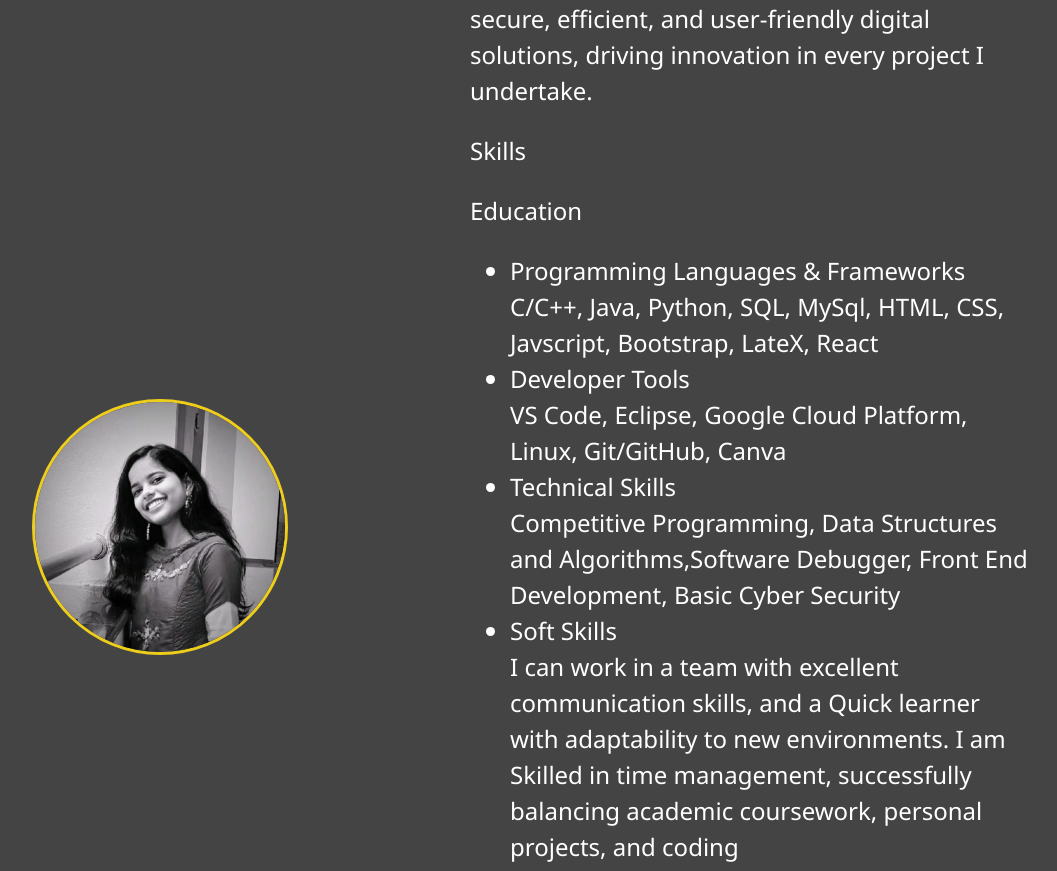
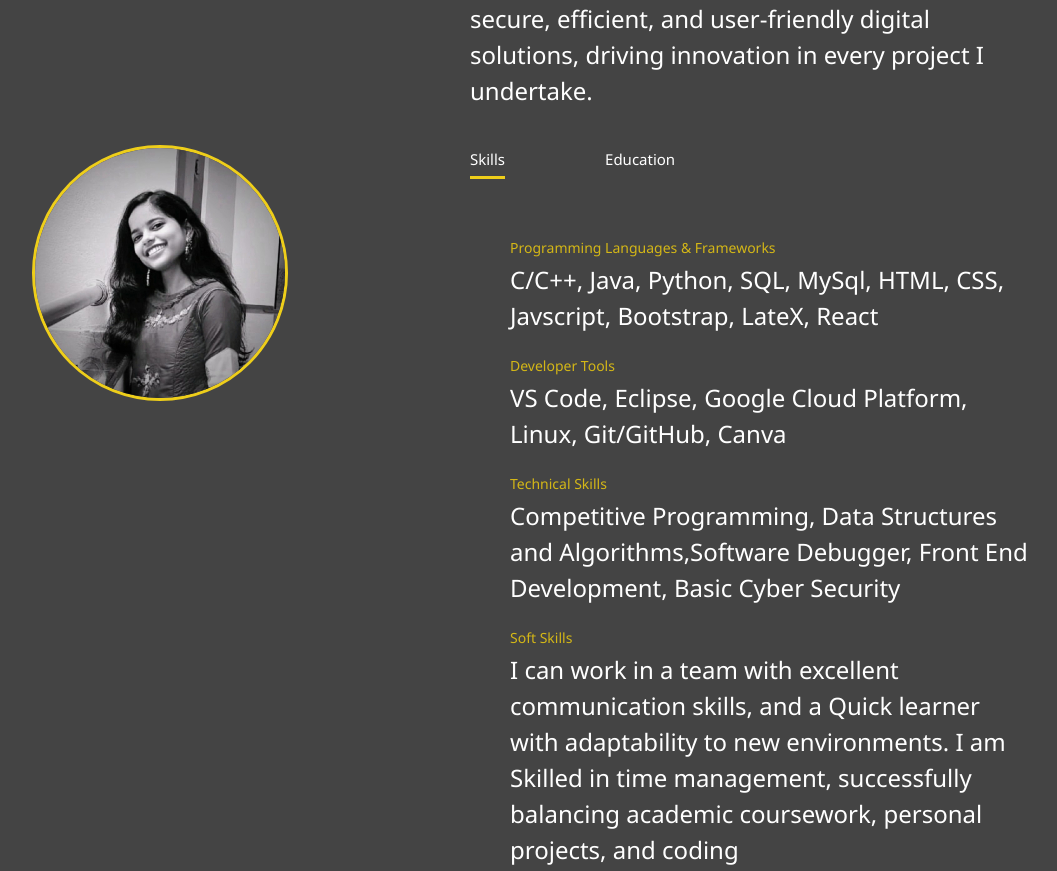
Before and after one commit to BhumikaSigadapu3/My_Portfolio, a website: page dist/about.html in a window 1280 px wide. Shown: the part 666-1537 px from the top of the page, without its empty margins (185-1242 px from the left). Drawn offline with nearby package versions, Linux system fonts and the light colour scheme; files that its build step writes are made by us from their sources.

Commit message:
Update main.scss

```diff
--- a/scss/main.scss
+++ b/scss/main.scss
@@ -143,6 +143,57 @@ main {
     }
 }
 
+.about-info {
+  .tab-titles {
+    display: flex;
+    margin: 20px 0 40px;
+
+    .tab-links {
+      margin-right: 100px;
+      font-size: 15px;
+      font-weight: 500;
+      cursor: pointer;
+      position: relative;
+
+      &::after {
+        content: '';
+        width: 0;
+        height: 3px;
+        background: #eece1a;
+        position: absolute;
+        left: 0;
+        bottom: -8px;
+        transition: 0.5s;
+      }
+
+      &.active-link::after {
+        width: 100%;
+      }
+    }
+  }
+
+  .tab-contents {
+    display: none;
+
+    &.active-tab {
+      display: block;
+    }
+
+    ul {
+      li {
+        list-style: none;
+        margin: 10px 0;
+
+        span {
+          color: #d4b717;
+          font-size: 14px;
+        }
+      }
+    }
+  }
+}
+
+
 .projects{
     display: grid;
     grid-gap: 0.9rem;
@@ -240,13 +291,6 @@ main {
   }
 }
 
-#main-footer {
-  text-align: center;
-  padding: 1rem;
-  background: rgb(42.5, 42.5, 42.5);
-  color: #fff;
-  height: 60px;
-}
 
 #msg {
   margin-top: -5px;
```
